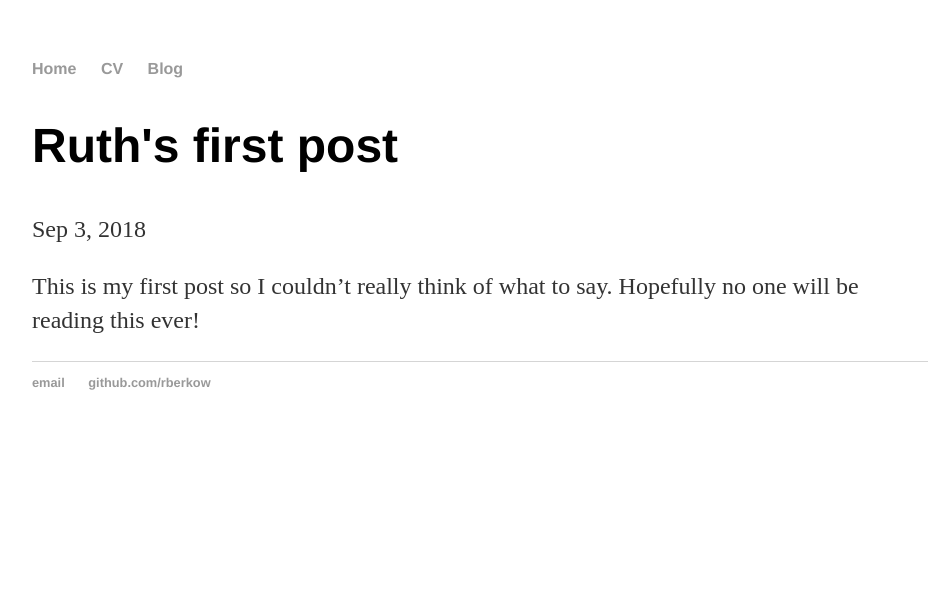
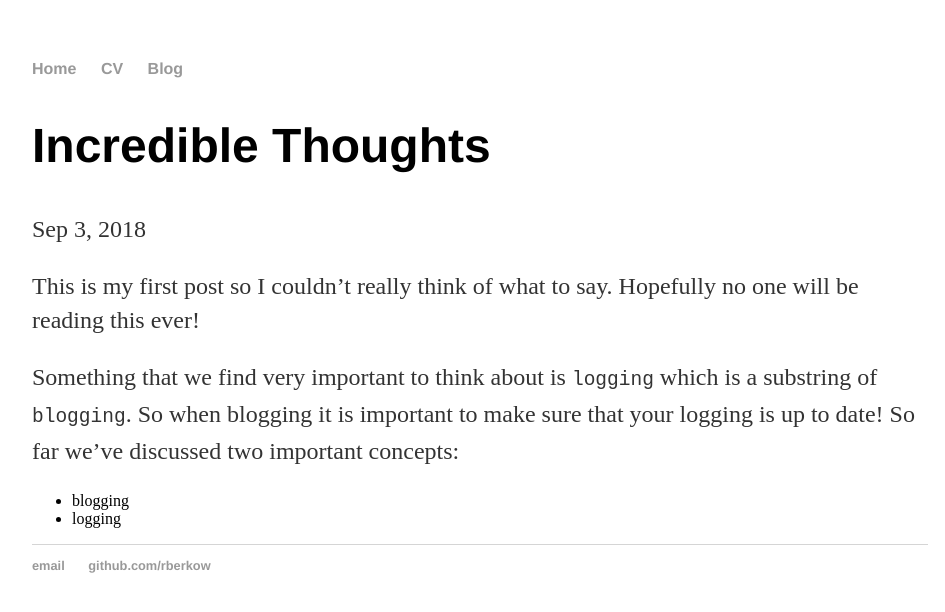
Before and after one commit to rberkow/rberkow.github.io, a Jekyll site: the page built from _posts/2018-09-03-no-post-on-sundays.md, in a window 1280 px wide. Shown: the top 612 px of the page, without its empty margins (160-1105 px from the left). Built offline with Jekyll 4.4.1, drawn with Linux system fonts in a browser that asks for light colours.

Commit message:
Update first blog post

```diff
--- a/_posts/2018-09-03-no-post-on-sundays.md
+++ b/_posts/2018-09-03-no-post-on-sundays.md
@@ -1,7 +1,11 @@
 ---
 layout: post
-title: "Ruth's first post"
+title: "Incredible Thoughts"
 date: 2018-09-03
 ---
 
 This is my first post so I couldn't really think of what to say. Hopefully no one will be reading this ever!
+
+Something that we find very important to think about is `logging` which is a substring of `blogging`. So when blogging it is important to make sure that your logging is up to date! So far we've discussed two important concepts:
+* blogging
+* logging
```
